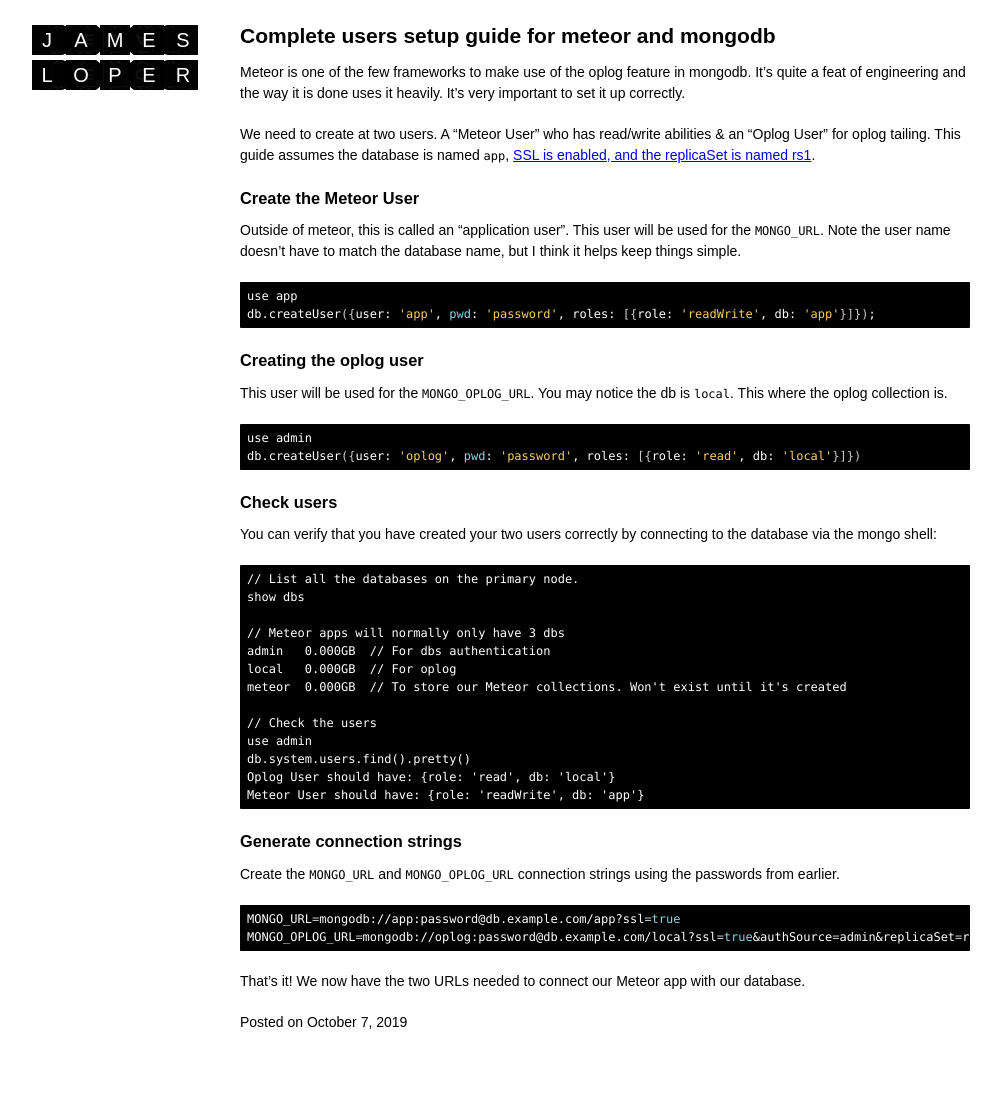
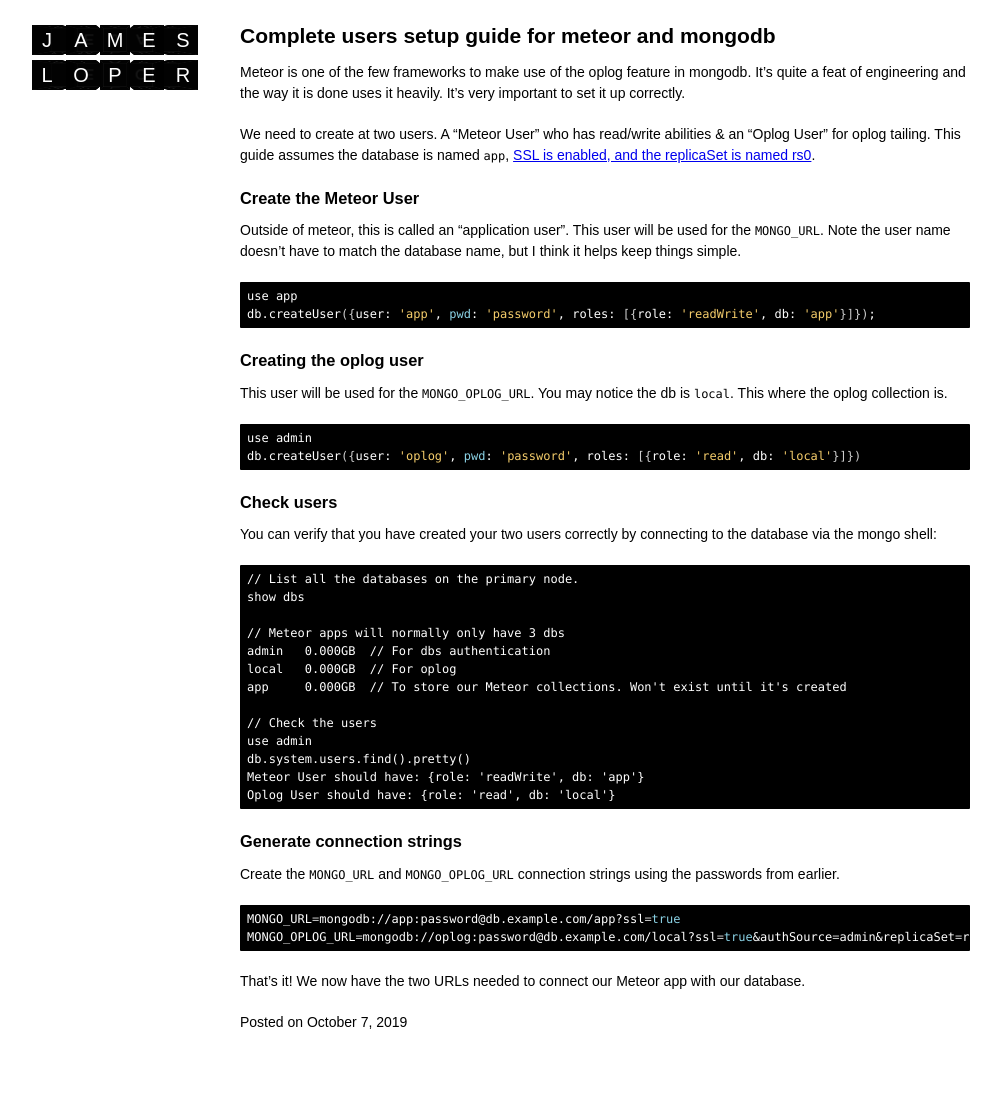
Before and after one commit to jamesloper/blog, a Jekyll site: the page built from _posts/2019-10-07-complete-users-setup-guide-meteor-mongodb.md, in a window 1280 px wide. Shown: the whole page, without its empty margins (140-1141 px from the left). Built offline with Jekyll 4.4.1, drawn with Linux system fonts in a browser that asks for light colours.

````diff
--- a/_posts/2019-10-07-complete-users-setup-guide-meteor-mongodb.md
+++ b/_posts/2019-10-07-complete-users-setup-guide-meteor-mongodb.md
@@ -7,7 +7,7 @@
 
 <!--more-->
 
-We need to create at two users. A "Meteor User" who has read/write abilities & an "Oplog User" for oplog tailing. This guide assumes the database is named `app`, [SSL is enabled, and the replicaSet is named rs1](/mongodb-cluster-setup-with-ssl).
+We need to create at two users. A "Meteor User" who has read/write abilities & an "Oplog User" for oplog tailing. This guide assumes the database is named `app`, [SSL is enabled, and the replicaSet is named rs0](/mongodb-cluster-setup-with-ssl).
 
 ### Create the Meteor User
 Outside of meteor, this is called an "application user". This user will be used for the `MONGO_URL`. Note the user name doesn't have to match the database name, but I think it helps keep things simple.
@@ -36,13 +36,13 @@
 // Meteor apps will normally only have 3 dbs
 admin   0.000GB  // For dbs authentication
 local   0.000GB  // For oplog
-meteor  0.000GB  // To store our Meteor collections. Won't exist until it's created
+app     0.000GB  // To store our Meteor collections. Won't exist until it's created
 
 // Check the users
 use admin
 db.system.users.find().pretty()
+Meteor User should have: {role: 'readWrite', db: 'app'}
 Oplog User should have: {role: 'read', db: 'local'}
-Meteor User should have: {role: 'readWrite', db: 'app'}
 ```
 
 ### Generate connection strings
@@ -50,7 +50,7 @@
 
 ```bash
 MONGO_URL=mongodb://app:password@db.example.com/app?ssl=true
-MONGO_OPLOG_URL=mongodb://oplog:password@db.example.com/local?ssl=true&authSource=admin&replicaSet=rs1
+MONGO_OPLOG_URL=mongodb://oplog:password@db.example.com/local?ssl=true&authSource=admin&replicaSet=rs0
 ```
 
 That's it! We now have the two URLs needed to connect our Meteor app with our database.
````
